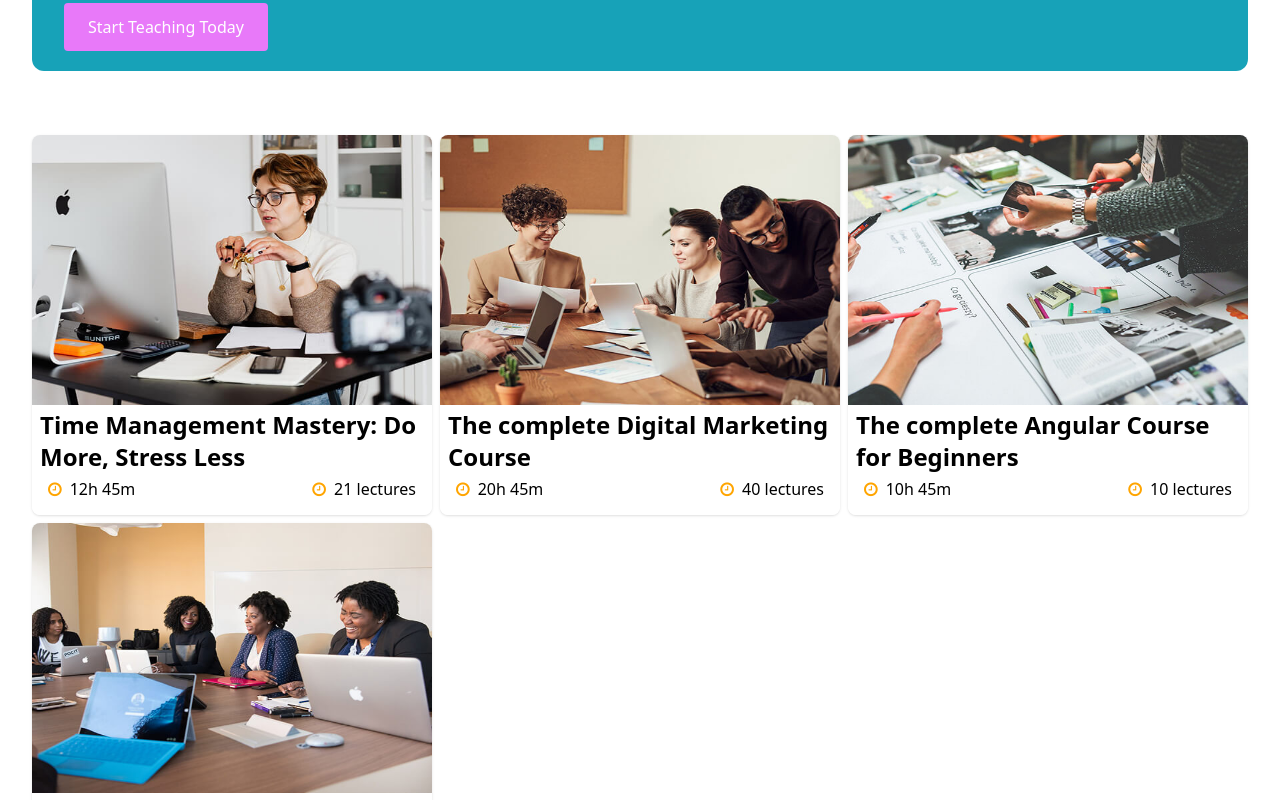
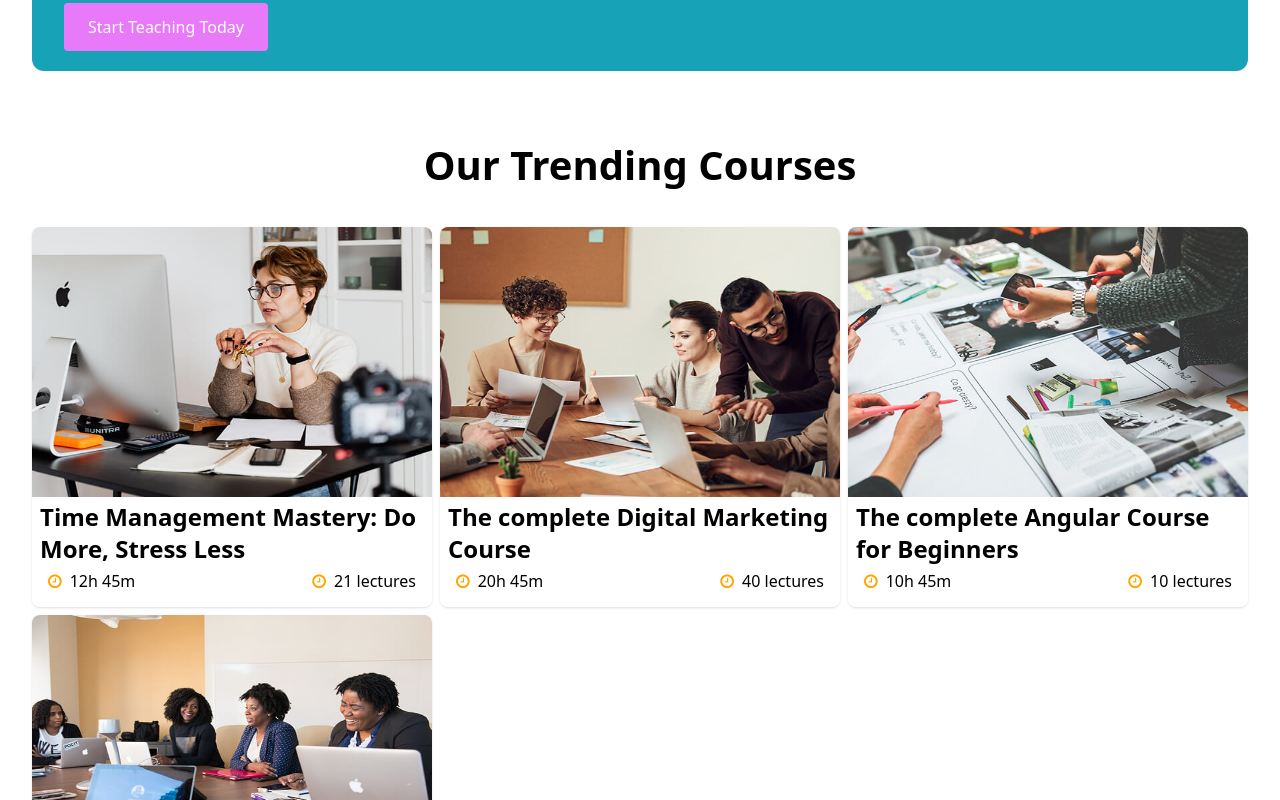
Before and after one commit to KaleemUllah700/eduport, a React (Create React App) app: page / in a window 1280 px wide. Shown: the part 3560-4360 px from the top of the page. Built offline with nearby package versions, Linux system fonts and the light colour scheme.

Commit message:
our trending courses title added

```diff
--- a/src/components/homepage/trending-course/index.jsx
+++ b/src/components/homepage/trending-course/index.jsx
@@ -26,7 +26,9 @@ const data = [
     }
 ]
     return (
-        <div className="grid md:grid-cols-3 w-full min-h-[400px] bg-[white] flex md:gap-2 gap-8">
+        <div>
+            <h1 className="md:text-[40px] text-[30px] text-center font-semibold pb-8">Our Trending Courses</h1>
+            <div className="grid md:grid-cols-3 w-full min-h-[400px] bg-[white] flex md:gap-2 gap-8">
             {
                 data.map((item, index)=>(
                         <div className="flex flex-col justify-center items-center rounded-lg shadow" key={index}>
@@ -47,6 +49,7 @@ const data = [
                         </div>
                 ))
             }
+            </div>
         </div>
     )
 }
```
